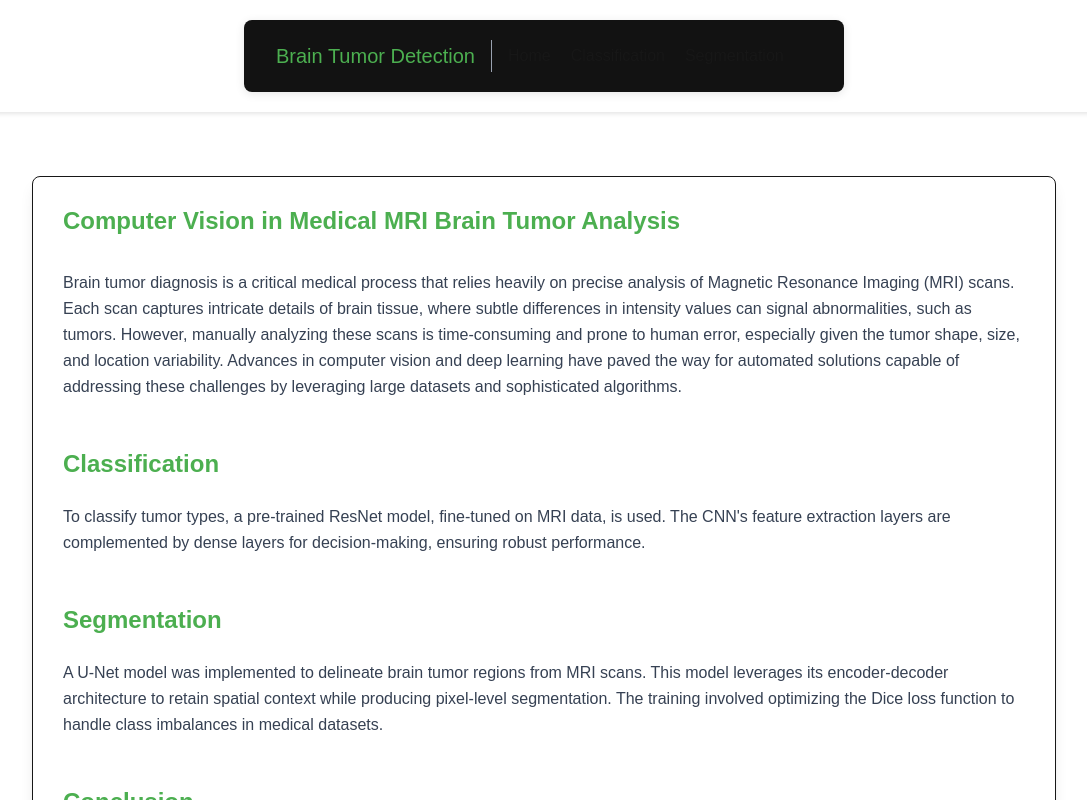
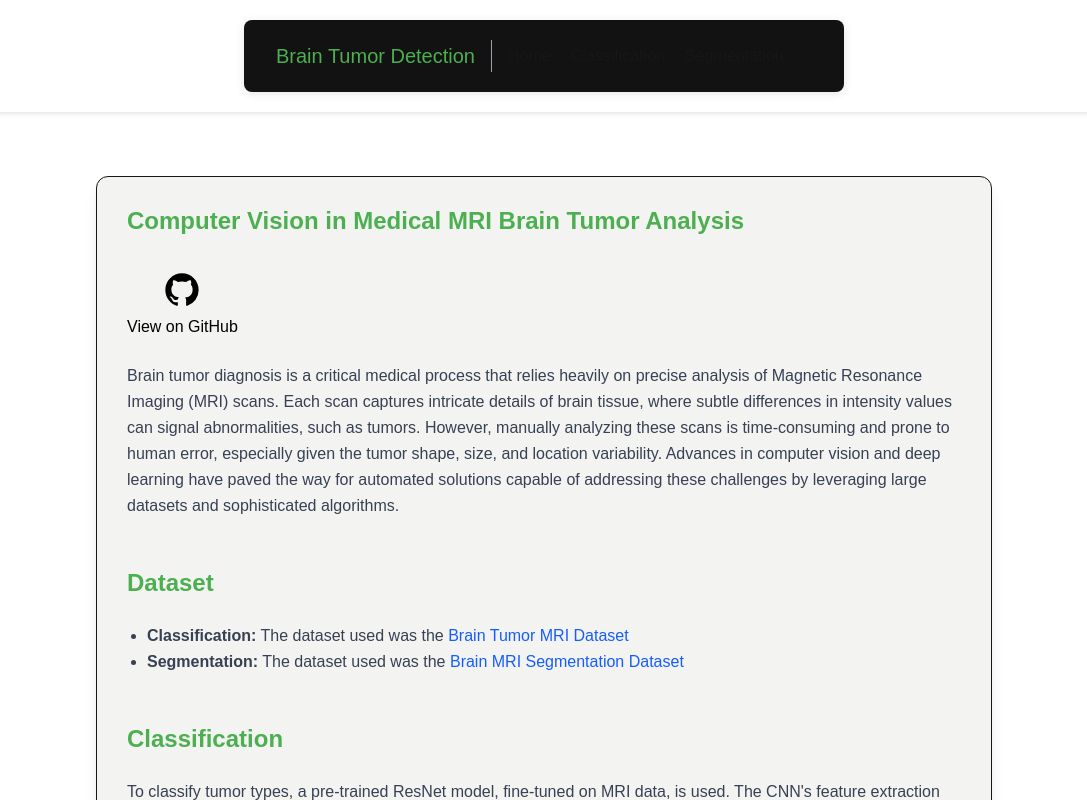
Before and after one commit to NinePiece2/MRI-Brain-Tumor-Detection, a Next.js app in the folder UI/: page / in a window 1280 px wide. Shown: the top 800 px of the page, without its empty margins (96-1183 px from the left). Built offline with nearby package versions, Linux system fonts and the light colour scheme.

Commit message:
Add github link and dataset information

```diff
--- a/UI/src/app/page.tsx
+++ b/UI/src/app/page.tsx
@@ -1,14 +1,41 @@
 "use client";
+
+import Link from "next/link";
+
+const GithubIcon = (props: React.SVGProps<SVGSVGElement>) => (
+  <svg xmlns="http://www.w3.org/2000/svg" viewBox="0 0 24 24" fill="currentColor" {...props}>
+    <path fillRule="evenodd" d="M12 2C6.477 2 2 6.477 2 12c0 4.418 2.865 8.168 6.839 9.49.5.092.682-.217.682-.482 0-.237-.009-.868-.014-1.703-2.782.605-3.369-1.343-3.369-1.343-.454-1.158-1.11-1.466-1.11-1.466-.908-.62.069-.608.069-.608 1.003.07 1.531 1.032 1.531 1.032.892 1.53 2.341 1.088 2.91.832.092-.647.35-1.088.636-1.338-2.22-.253-4.555-1.113-4.555-4.951 0-1.093.39-1.988 1.031-2.688-.103-.253-.446-1.272.098-2.65 0 0 .84-.27 2.75 1.026A9.564 9.564 0 0 1 12 6.844c.85.004 1.705.115 2.504.337 1.909-1.296 2.747-1.027 2.747-1.027.546 1.379.203 2.398.1 2.651.64.7 1.03 1.595 1.03 2.688 0 3.848-2.338 4.695-4.566 4.943.359.309.678.92.678 1.855 0 1.338-.012 2.419-.012 2.747 0 .268.18.58.688.482A10.001 10.001 0 0 0 22 12c0-5.523-4.477-10-10-10z" clipRule="evenodd"/>
+  </svg>
+);
 
 export default function Home() {
   return (
     <div className="items-center justify-items-center relative pt-16">
       <main className="flex flex-col gap-8 row-start-2 items-center sm:items-start">
-        <section className="flex flex-col gap-6 items-start p-8 border rounded-lg shadow-lg bg-white" style={{width: '80vw'}}>
+        <section className="flex flex-col gap-6 items-start p-8 border rounded-xl shadow-lg bg-[#F3F3F2] max-w-4xl">
           <h1 className="text-3xl font-semibold">Computer Vision in Medical MRI Brain Tumor Analysis</h1>
+
+          <Link
+            href="https://github.com/NinePiece2/MRI-Brain-Tumor-Detection"
+            target="_blank"
+            rel="noopener noreferrer"
+          >
+            <div className="github-icon flex flex-col items-center group">
+              <GithubIcon className="w-10 h-10 mb-1 transition-colors group-hover:text-green-600 text-black" />
+              <span className="font-medium transition-colors group-hover:text-green-600 text-black">View on GitHub</span>
+            </div>
+          </Link>
+
+
           <p className="text-gray-700 leading-relaxed" style={{textAlign: 'left'}}>
             Brain tumor diagnosis is a critical medical process that relies heavily on precise analysis of Magnetic Resonance Imaging (MRI) scans. Each scan captures intricate details of brain tissue, where subtle differences in intensity values can signal abnormalities, such as tumors. However, manually analyzing these scans is time-consuming and prone to human error, especially given the tumor shape, size, and location variability. Advances in computer vision and deep learning have paved the way for automated solutions capable of addressing these challenges by leveraging large datasets and sophisticated algorithms.
           </p>
+
+          <h2 className="text-2xl font-semibold mt-6">Dataset</h2>
+          <ul className="text-gray-700 leading-relaxed list-disc pl-5" style={{textAlign: 'left'}}>
+            <li><b>Classification:</b> The dataset used was the <Link className="text-blue-600 hover:text-emerald-500" href="https://www.kaggle.com/datasets/masoudnickparvar/brain-tumor-mri-dataset" target="_blank" rel="noopener noreferrer">Brain Tumor MRI Dataset</Link></li>
+            <li><b>Segmentation:</b> The dataset used was the <Link className="text-blue-600 hover:text-emerald-500" href="https://www.kaggle.com/datasets/mateuszbuda/lgg-mri-segmentation" target="_blank" rel="noopener noreferrer">Brain MRI Segmentation Dataset</Link></li>
+          </ul>
 
           <h2 className="text-2xl font-semibold mt-6">Classification</h2>
           <p className="text-gray-700 leading-relaxed" style={{textAlign: 'left'}}>
```
Also changed, not shown: UI/src/app/globals.css (line endings or trailing spaces).
